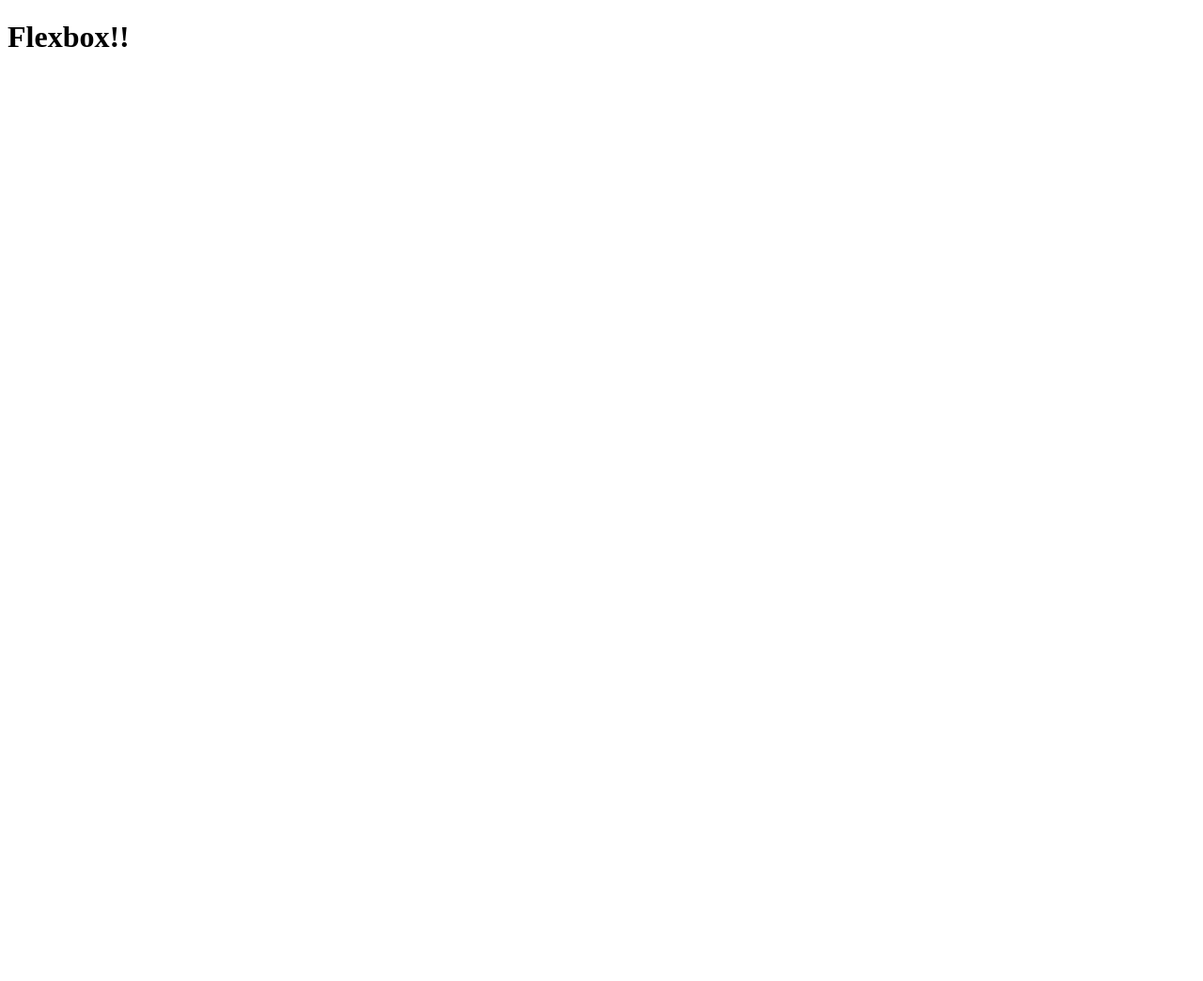
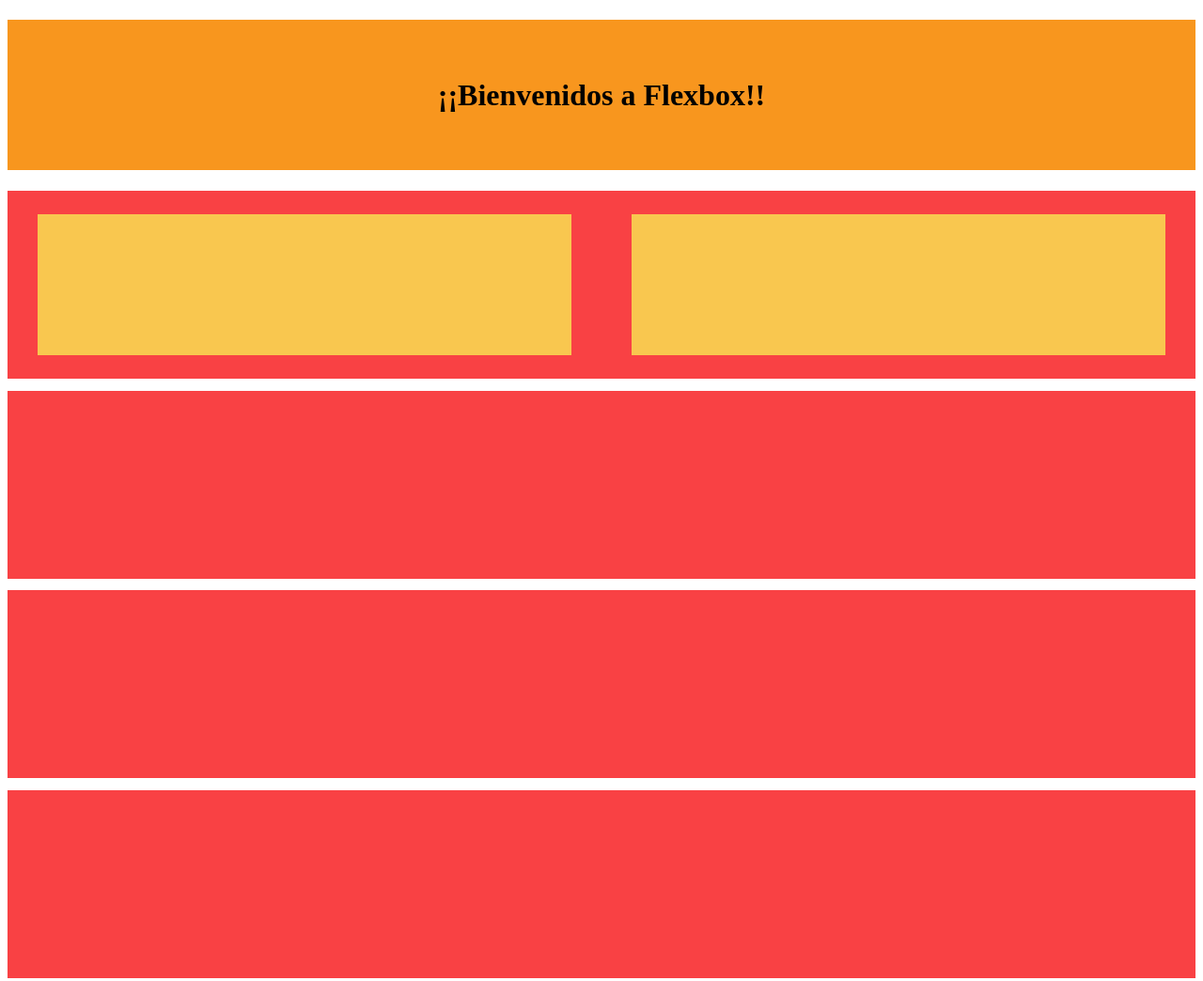
Before and after one commit to LucasManuelRodriguez/pruebaWeb, a plain HTML site: page index.html in a window 1280 px wide. Shown: the top 1044 px of the page at 94% size. Before the commit the page ends 800 px from the top, so only its background shows below. Drawn offline with Linux system fonts and the light colour scheme.

Commit message:
Created boxes flexbox

```diff
--- a/index.html
+++ b/index.html
@@ -5,8 +5,22 @@
     <meta http-equiv="X-UA-Compatible" content="IE=edge">
     <meta name="viewport" content="width=device-width, initial-scale=1.0">
     <title>FLEXBOX!!</title>
+    <link rel="stylesheet" href="main.css">
 </head>
 <body>
-    <h1>Flexbox!!</h1>
+    <h1>¡¡Bienvenidos a Flexbox!!</h1>
+    <section class="box">
+        <div class="box_direction"></div>
+        <div class="box_direction"></div>
+    </section>
+    <section class="box"></section>
+    <section class="box"></section>
+    <section class="box"></section>
+    <section class="box"></section>
+    <section class="box"></section>
+    <section class="box"></section>
+    <section class="box"></section>
+    <section class="box"></section>
+    <section class="box"></section>
 </body>
 </html>
--- a/main.css
+++ b/main.css
@@ -1,3 +1,24 @@
+
+
 h1{
-    color:green;
+    background-color: #f8961e;
+    height: 20vh;
+    display: flex;
+    align-items: center;
+    justify-content: center;
+    text-align: center;
 }
+.box{
+    width: 100%;
+    height: 25vh;
+    margin-bottom: 1%;
+    background-color: #f94144;
+    display: flex;
+    align-items: center;
+    justify-content: space-around;
+}
+.box_direction{
+    width: 45%;
+    height: 75%;
+    background-color: #f9c74f;
+}
```
